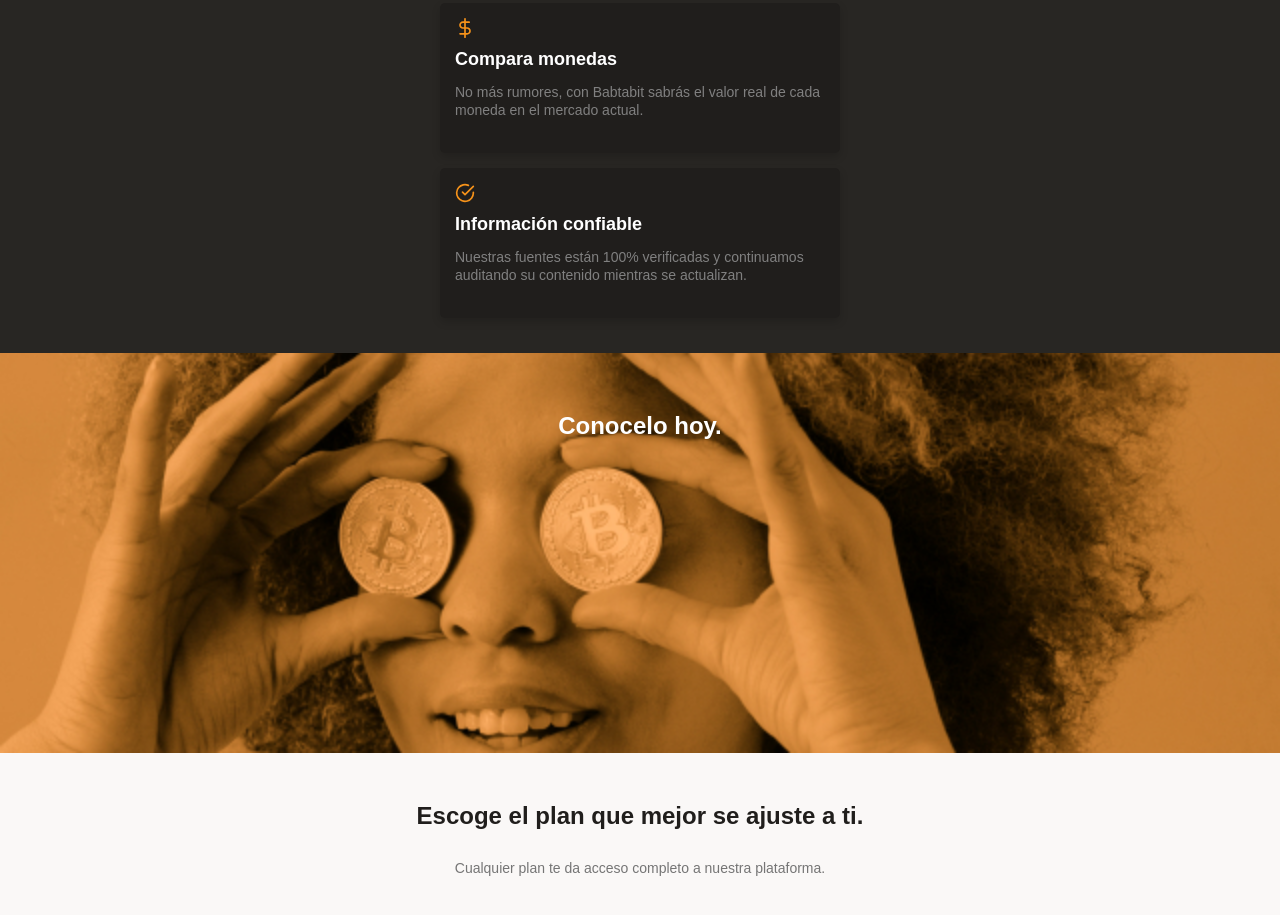
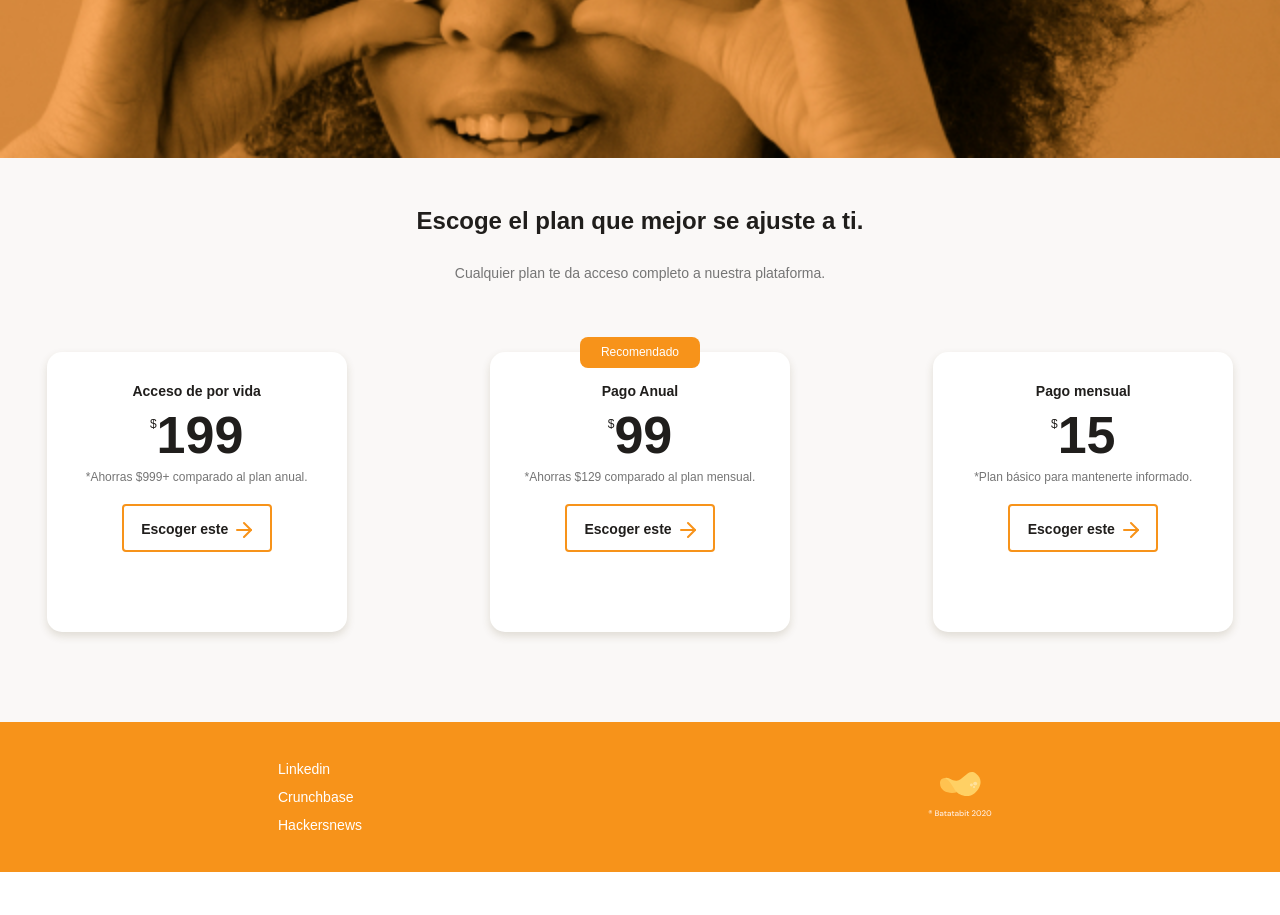
Before and after one commit to TherIsmael/batatacoin, a plain HTML site: page batatacoin/index.html in a window 1280 px wide. Shown: the part 1851-2766 px from the top of the page. After the commit the page ends 2723 px from the top, so only its background shows below. Drawn offline with Linux system fonts and the light colour scheme; files whose address does not match are found by name.

Commit message:
Aded Footer and responsive design

```diff
--- /dev/null
+++ b/batatacoin/css/tablet.css
@@ -0,0 +1,17 @@
+.product-cards--container{
+    display: flex;
+    flex-wrap: wrap;
+    width: 930px;
+    margin-inline: auto;
+}
+
+.plans-container--slider{
+    justify-content: center;
+}
+
+.main-tables-container{
+    display: flex;
+    width: 930px;
+    margin-inline: auto;
+    justify-content: space-evenly;
+}
--- a/batatacoin/index.html
+++ b/batatacoin/index.html
@@ -8,6 +8,7 @@
     href=“https://fonts.googleapis.com/css2?family=DM+Sans:wght@400;500;700&family=Inter:wght@300;500&display=swap”
     rel=“stylesheet”>
     <link rel="stylesheet" href="./styles.css" />
+    <link rel="stylesheet" href="./css/tablet.css" media="(min-width: 930px)" />
   </head>
   <body>
     <header>
@@ -33,6 +34,7 @@
           </p>
         </div>
         <section class="main-tables-container">
+          <div>
             <div class="tables__title"><p>Monedas</p></div>
             <div class="tables__container-table">
               <div class="tables__container-table--text"><p>bitcoin</p></div>
@@ -64,9 +66,8 @@
                 <b><span>Actualizado:</span></b> 19 Julio 23:45
               </p>
             </div>
-        </section>
-
-        <section class="main-tables-container">
+          </div>
+          <div>
             <div class="tables__title-2 tables__title"><p>Comisiones</p></div>
             <div class="tables__container-table">
               <div class="tables__container-table--text"><p>bitcoin</p></div>
@@ -97,6 +98,7 @@
               <p>
                 <b><span>Actualizado:</span></b> 19 Julio 23:45
               </p>
+            </div>
           </div>
         </section>
       </section>
@@ -186,6 +188,17 @@
         </section>
       </section>
     </main>
-    <footer></footer>
+    <footer>
+      <section class="left">
+        <ul>
+          <li><a href="#">Linkedin</a></li>
+          <li><a href="#">Crunchbase</a></li>
+          <li><a href="#">Hackersnews</a></li>
+        </ul>
+      </section>
+      <section class="rigth">
+        <img src="./assets/img/logo-footer.svg" alt="Logo de Batabit" />
+      </section>
+    </footer>
   </body>
 </html>
--- a/batatacoin/styles.css
+++ b/batatacoin/styles.css
@@ -336,9 +336,9 @@ main {
   color: #757575;
 }
 
-.plans-container--slider{
+.plans-container--slider {
   display: flex;
-  height: 316px;
+  height: 320px;
   overflow-x: scroll;
   overscroll-behavior-x: contain;
   scroll-snap-type: x proximity;
@@ -352,7 +352,7 @@ main {
   min-width: 230px;
   max-width: 300px;
   height: 280px;
-  margin: 50px auto 0;
+  margin: 20px auto 0;
   padding: 0 15px;
   background-color: var(--just-white);
   border-radius: 15px;
@@ -409,10 +409,39 @@ main {
   font-family: "DM Sans", sans-serif;
 }
 
-.plan-card-ca span{
+.plan-card-ca span {
   display: inline-block;
   width: 20px;
   height: 20px;
-  background-image: url('./assets/icons/orange-right-arrow.svg');
+  background-image: url("./assets/icons/orange-right-arrow.svg");
   vertical-align: bottom;
 }
+
+footer {
+  display: flex;
+  width: 100%;
+  height: 150px;
+  background-color: var(--bitcoin-orange);
+}
+
+footer section {
+  display: flex;
+  justify-content: center;
+  align-items: center;
+  width: 50%;
+}
+
+.left ul {
+  font-size: 1.4rem;
+  font-weight: 500;
+  line-height: 1.8rem;
+  list-style: none;
+}
+
+.left li {
+  margin: 10px 0;
+}
+.left a {
+  text-decoration: none;
+  color: var(--just-white);
+}
```
Lines whose indentation alone changed are shown as unchanged.
